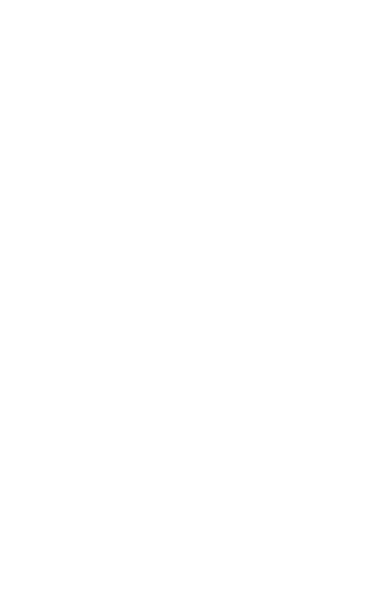
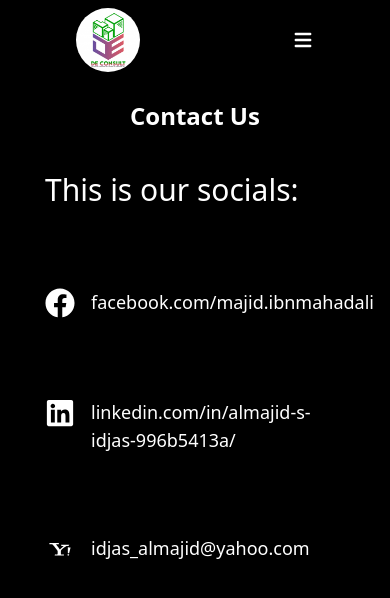
Before and after one commit to fajrjas/DE-CONSULT, a React (Vite) app: page /contact in a window 390 px wide. Before the commit this address had no page. Shown: the top 598 px of the page. Built offline with nearby package versions, Linux system fonts and the light colour scheme; a web font is replaced by a local one.

Commit message:
homepage, project, and about mobile responsive test 1 also added contact us page

```diff
--- a/src/App.jsx
+++ b/src/App.jsx
@@ -3,6 +3,7 @@ import AppLayout from "./AppLayout";
 import Homepage from "./pages/Homepage";
 import Projects from "./pages/Projects";
 import About from "./pages/About";
+import Contact from "./pages/Contact";
 
 function App() {
   return (
@@ -13,6 +14,7 @@ function App() {
         <Route element={<AppLayout />}>
           <Route path="projects" element={<Projects />} />
           <Route path="about" element={<About />} />
+          <Route path="contact" element={<Contact />} />
         </Route>
       </Routes>
     </BrowserRouter>
--- /dev/null
+++ b/src/pages/Contact.jsx
@@ -0,0 +1,43 @@
+import { DiYahooSmall } from "react-icons/di";
+import { FaFacebook, FaLinkedin } from "react-icons/fa";
+
+function Contact() {
+  return (
+    <div className="h-screen w-screen bg-black">
+      <div className="max-w-[300px] md:max-w-[800px] mx-auto">
+        <div className="pt-[100px] text-white">
+          <h1 className="text-white font-bold text-center text-2xl md:mt-10">
+            Contact Us
+          </h1>
+          <div className="mt-10">
+            <h2 className="text-3xl">This is our socials:</h2>
+            <div className="lg:flex md:gap-10">
+              <div className="flex gap-4 mt-20">
+                <span className="text-3xl">
+                  <FaFacebook />
+                </span>
+                <p className="text-lg">facebook.com/majid.ibnmahadali</p>
+              </div>
+              <div className="flex gap-4 mt-20">
+                <span className="text-3xl">
+                  <FaLinkedin />
+                </span>
+                <p className="text-lg">
+                  linkedin.com/in/almajid-s-idjas-996b5413a/
+                </p>
+              </div>
+              <div className="flex gap-4 mt-20">
+                <span className="text-3xl">
+                  <DiYahooSmall />
+                </span>
+                <p className="text-lg">idjas_almajid@yahoo.com</p>
+              </div>
+            </div>
+          </div>
+        </div>
+      </div>
+    </div>
+  );
+}
+
+export default Contact;
--- a/src/pages/Homepage.jsx
+++ b/src/pages/Homepage.jsx
@@ -16,6 +16,12 @@ const Header = styled.header`
 `;
 
 function Homepage() {
+  const scrollToElement = (id) => {
+    const element = document.getElementById(id);
+    if (element) {
+      element.scrollIntoView({ behavior: "smooth" });
+    }
+  };
   return (
     <>
       <Header className="md:grid-cols-custom-2fr-1fr">
@@ -31,11 +37,14 @@ function Homepage() {
               interior, map design and quantity surveying, supervision, building
               information modeling and third party review of structural design.
             </p>
-            <button className="rounded-full border-none bg-blue-900 hover:bg-blue-950 text-white text-lg py-2 px-10 mt-10 ease-in-out duration-200">
-              <a href="#engineers" className="flex items-center flex-row gap-5">
+            <button
+              onClick={() => scrollToElement("engineers")}
+              className="rounded-full border-none bg-blue-900 hover:bg-blue-950 text-white text-lg py-2 px-10 mt-10 ease-in-out duration-200"
+            >
+              <div className="flex items-center flex-row gap-5">
                 <span>Our&nbsp;Engineers</span>{" "}
                 <FaArrowDown className="self-end animate-bounce" />
-              </a>
+              </div>
             </button>
           </div>
         </div>
--- a/src/pages/Projects.jsx
+++ b/src/pages/Projects.jsx
@@ -236,10 +236,17 @@ function Projects() {
     setCurrentIndexSPC(index);
   };
 
+  const toDetails = (id) => {
+    const element = document.getElementById(id);
+    if (element) {
+      element.scrollIntoView({ behavior: "smooth" });
+    }
+  };
+
   return (
     <div>
       <ProjectContainer className="max-w-[310px] mx-auto md:max-w-[600px] lg:max-w-[1200px]">
-        <div className="grid lg:grid-cols-3 lg:items-center lg:max-w-[1200px] gap-12 select-none mt-56 md:mt-0 ">
+        <div className="grid lg:grid-cols-3 lg:items-center lg:max-w-[1200px] gap-12 select-none mt-56 lg:mt-0 ">
           <div className="col-span-1 flex flex-col">
             <h1 className="text-[ #294ed4] text-3xl font-bold lg:text-5xl lg:mt-15 mb-6">
               DE CONSULT PROJECTS
@@ -256,7 +263,7 @@ function Projects() {
                 {projectImage[currentIndex].about}
               </h2>
             </header>
-            <div className="lg:max-w-[700px] h-[400px] lg:h-[500px] lg:w-full mx-auto pb-16 px-4 relative group transition-all max-w-[300px]">
+            <div className="lg:max-w-[700px] h-[400px] lg:h-[500px] lg:w-full mx-auto pb-16 px-4 relative group transition-all max-w-[300px] md:max-w-[600px]">
               <div
                 style={{
                   backgroundImage: `url(${projectImage[currentIndex].original}`,
@@ -279,16 +286,16 @@ function Projects() {
               >
                 <BsChevronCompactRight size={30} />
               </div>
-              <a
-                className="hover:translate-y-[20px] hover:color[#294ed4] absolute bottom-[3em] ml-[-18px] lg:left-[15em] text-2xl p-2 text-white cursor-pointer duration-200 ease-in-out animate-bounce
+              <div
+                className="hover:translate-y-[20px] hover:color[#294ed4] absolute bottom-[3em] ml-[4.5em] md:ml-[7em] lg:left-[15em] text-2xl p-2 text-white cursor-pointer duration-200 ease-in-out animate-bounce
             text-center
           "
-                // onClick={() => toDetails("project")}
-                href="#details"
+                onClick={() => toDetails("details")}
+                // href="#details"
               >
                 <p className="ml-[-12px] text-lg font-semibold">Details</p>
                 <BsChevronCompactDown size={30} />
-              </a>
+              </div>
               <div className="flex - top-4 justify-center py-2">
                 {projectImage.map((img, index) => (
                   <div
@@ -305,8 +312,8 @@ function Projects() {
         </div>
 
         {/* Specific Project info */}
-        <div className="grid md:grid-cols-2 pb-14 mt-28  gap-10">
-          <div className=" " id="details">
+        <div className="grid md:grid-cols-2 pb-14 mt-28  md:gap-10 ">
+          <div className="" id="details">
             <header className="w-[300px]"></header>
             <div className="lg:max-w-[1200px] h-[400px] lg:h-[500px] lg:w-full m-auto pb-16 px-4 relative group transition-all max-w-[300px]">
               <div
--- a/src/ui/Nav.jsx
+++ b/src/ui/Nav.jsx
@@ -92,6 +92,9 @@ function Nav() {
               <li className="text-md font-bold">
                 <StyledNavLink to={"/about"}>About</StyledNavLink>
               </li>
+              <li className="text-md font-bold">
+                <StyledNavLink to={"/contact"}>Contact Us</StyledNavLink>
+              </li>
             </ul>
           </div>
         </div>
```
